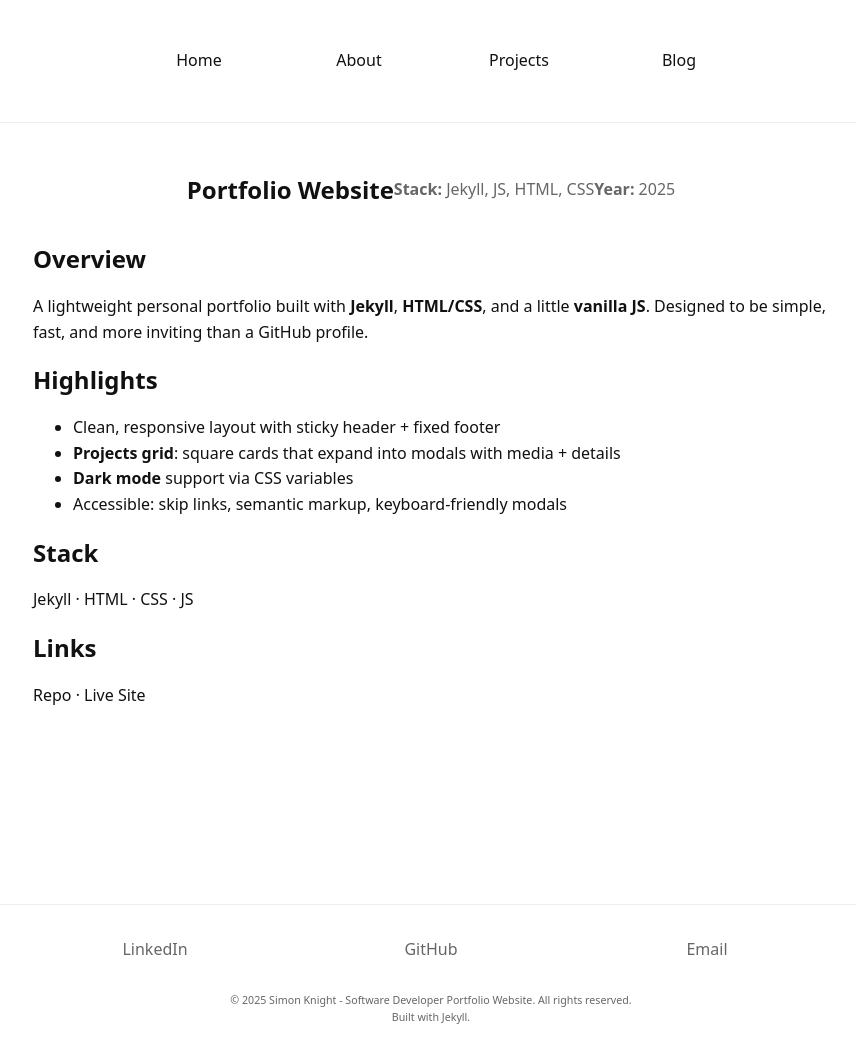
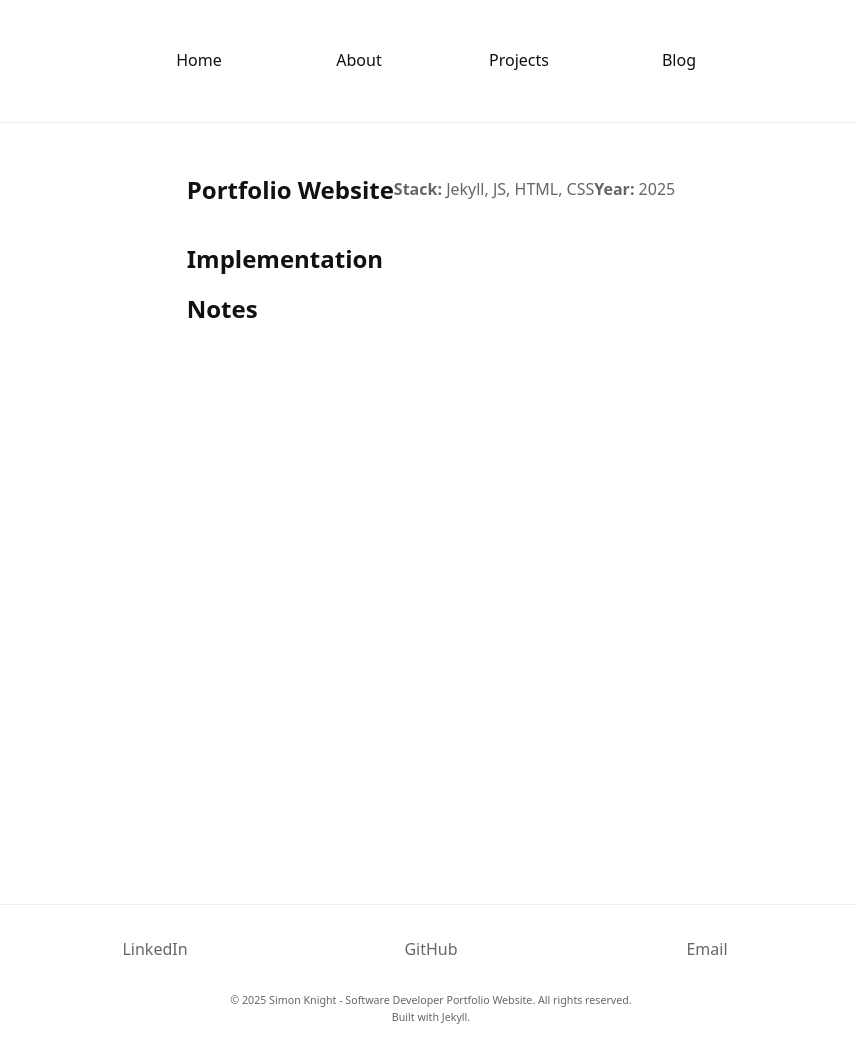
Before and after one commit to SIMONDSKNIGHT/simondsknight.github.io, a Jekyll site: the page built from _projects/website.md, in a window 1280 px wide and 1056 px high. Shown: the whole window, without its empty margins (209-1065 px from the left). Built offline with Jekyll 4.4.1, drawn with Linux system fonts in a browser that asks for light colours.

Commit message:
Revert <short message>

```diff
--- a/_projects/website.md
+++ b/_projects/website.md
@@ -13,17 +13,6 @@ links:
 ---
 
 
-## Overview
-A lightweight personal portfolio built with **Jekyll**, **HTML/CSS**, and a little **vanilla JS**. Designed to be simple, fast, and more inviting than a GitHub profile.
+## Implementation
 
-## Highlights
-- Clean, responsive layout with sticky header + fixed footer
-- **Projects grid**: square cards that expand into modals with media + details
-- **Dark mode** support via CSS variables
-- Accessible: skip links, semantic markup, keyboard-friendly modals
-
-## Stack
-Jekyll · HTML · CSS · JS
-
-## Links
-[Repo](https://github.com/simondsknight.github.io) · [Live Site](https://simondsknight.github.io)
+## Notes
```
